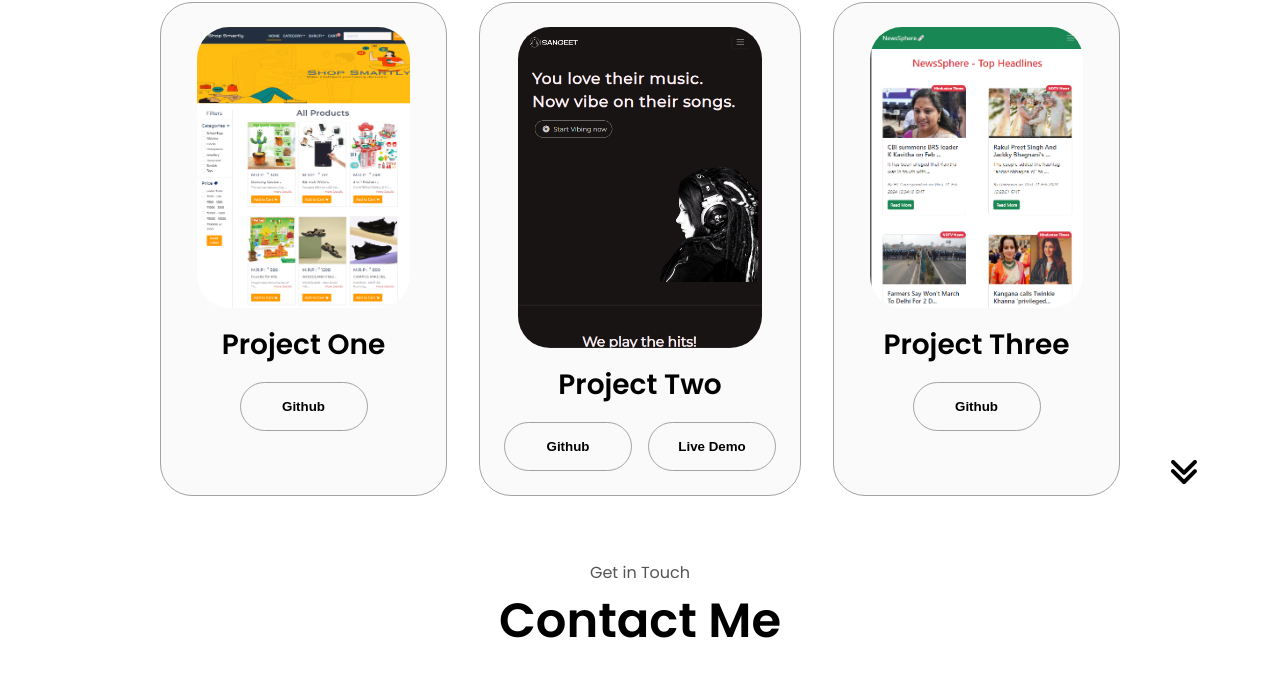
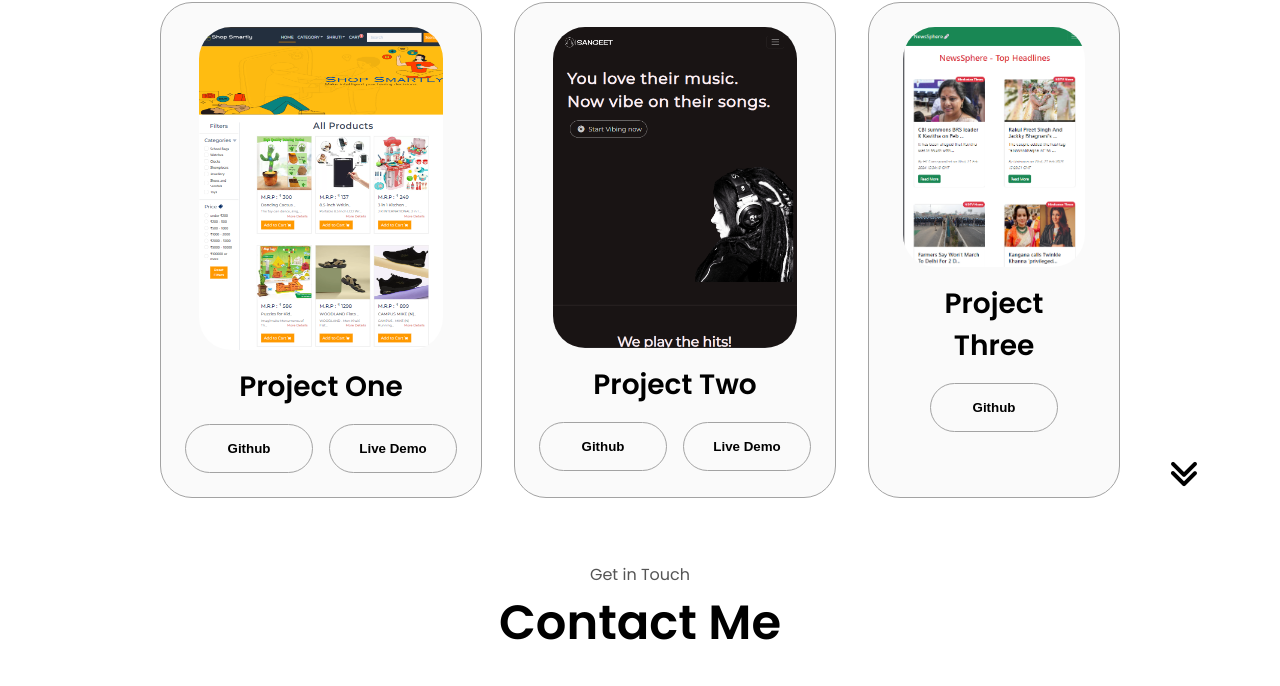
Before and after one commit to the-creative-one/portfolio, a plain HTML site: page index.html in a window 1280 px wide. Shown: the part 2591-3277 px from the top of the page. Drawn offline with Linux system fonts and the light colour scheme; files whose address does not match are found by name.

Commit message:
Update index.html

```diff
--- a/index.html
+++ b/index.html
@@ -305,12 +305,12 @@
               >
                 Github
               </button>
-<!--               <button
+              <button
                 class="btn btn-color-2 project-btn"
-                onclick="location.href='https://shop-smartly.cyclic.app/'"
+                onclick="location.href='https://shop-smartly.onrender.com/'"
               >
                 Live Demo
-              </button> -->
+              </button>
             </div>
           </div>
           <div class="details-container color-container">
```
